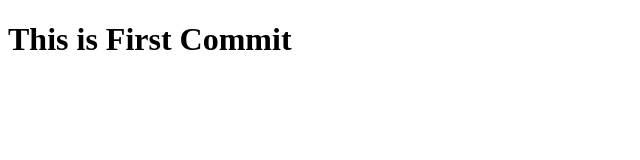
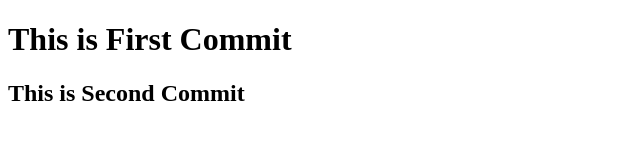
Before and after one commit to virajpwdn/hello, a plain HTML site: page index.html in a window 1280 px wide. Shown: the whole page, without its empty margins (0-640 px from the left). Drawn offline with Linux system fonts and the light colour scheme.

Commit message:
Checked In : Second Commit

```diff
--- a/index.html
+++ b/index.html
@@ -7,5 +7,6 @@
 </head>
 <body>
         <h1>This is First Commit</h1>
+        <h2>This is Second Commit</h2>
 </body>
 </html>
```
